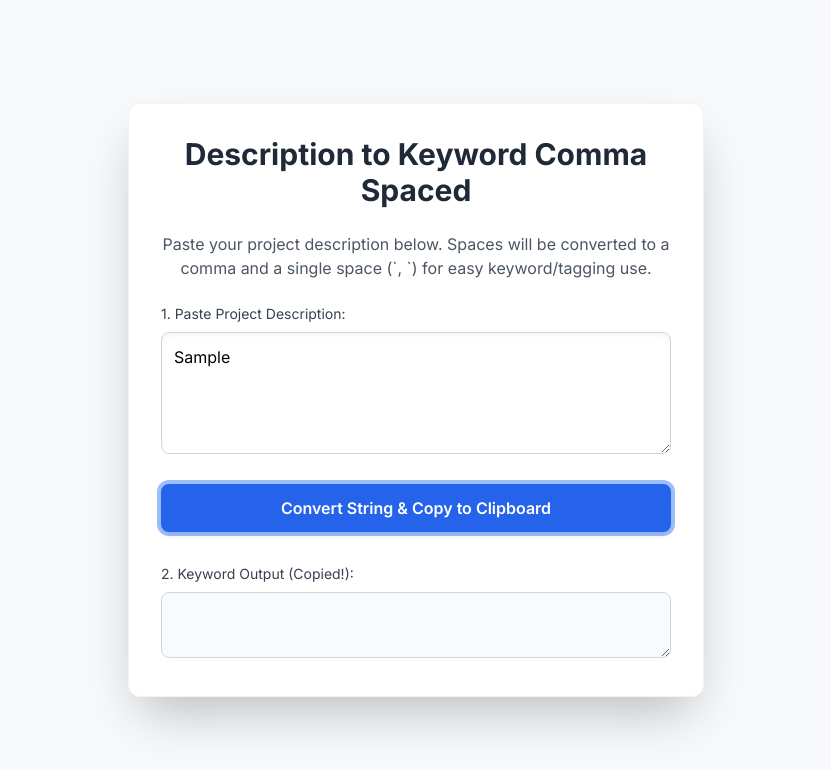
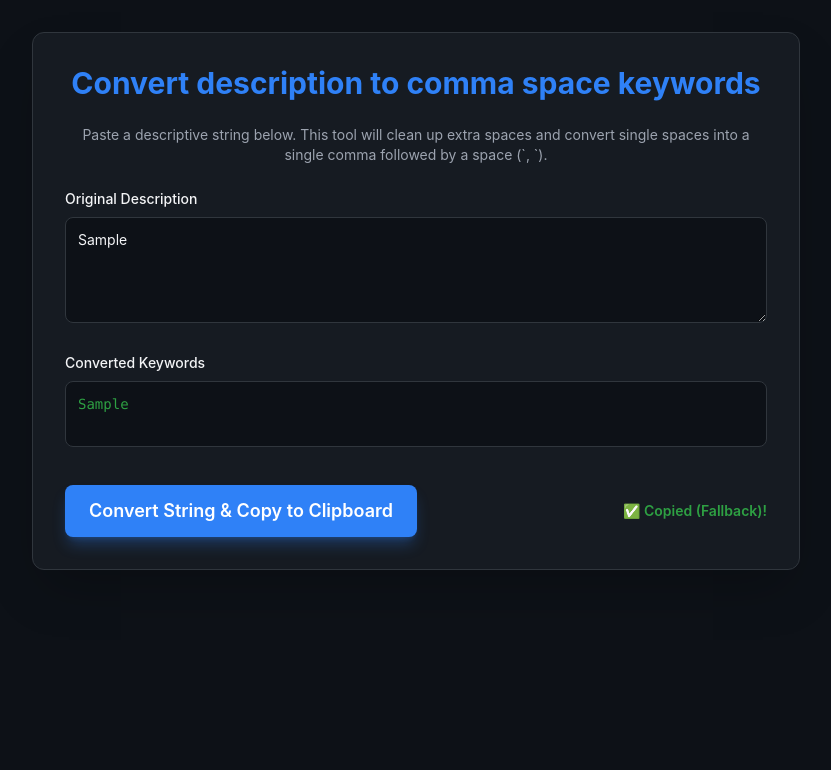
Before and after one commit to palangsi/Keyworder, a plain HTML site: page index.html in a window 1280 px wide. Both pictures are taken after typing "Sample" into the empty fields and a click on the button "Convert String & Copy to Clipboard". Shown: the whole page, without its empty margins (224-1055 px from the left). Drawn offline with nearby package versions, Linux system fonts and the light colour scheme.

Commit message:
Update index.html

```diff
--- a/index.html
+++ b/index.html
@@ -3,68 +3,172 @@
 <head>
     <meta charset="UTF-8">
     <meta name="viewport" content="width=device-width, initial-scale=1.0">
-    <title>Description to Keyword Converter</title>
+    <title>Convert description to comma space keywords</title>
     <!-- Load Tailwind CSS -->
     <script src="https://cdn.tailwindcss.com"></script>
+    <!-- Configure Tailwind for Inter font and custom colors -->
+    <script>
+        tailwind.config = {
+            theme: {
+                extend: {
+                    fontFamily: {
+                        sans: ['Inter', 'sans-serif'],
+                    },
+                    colors: {
+                        'gh-bg': '#0d1117',
+                        'gh-card': '#161b22',
+                        'gh-border': '#30363d',
+                        'gh-blue': '#2f81f7',
+                        'gh-green': '#2ea043',
+                    }
+                }
+            }
+        }
+    </script>
     <style>
-        /* Custom font */
-        @import url('https://fonts.googleapis.com/css2?family=Inter:wght@400;600;700&display=swap');
-        body {
-            font-family: 'Inter', sans-serif;
-            background-color: #f7f9fb;
+        /* Custom scrollbar styling for a cleaner look */
+        ::-webkit-scrollbar {
+            width: 8px;
+        }
+        ::-webkit-scrollbar-thumb {
+            background-color: #30363d;
+            border-radius: 4px;
+        }
+        ::-webkit-scrollbar-track {
+            background-color: #0d1117;
         }
     </style>
 </head>
-<body class="min-h-screen flex items-center justify-center p-4">
+<body class="bg-gh-bg text-gray-100 min-h-screen p-4 sm:p-8 font-sans flex items-start justify-center">
 
-    <div class="w-full max-w-xl bg-white p-6 md:p-8 rounded-xl shadow-2xl border border-gray-100">
-        <h1 class="text-3xl font-bold text-gray-800 mb-6 text-center">
-            Description to Keyword Comma Spaced
+    <div class="w-full max-w-3xl bg-gh-card border border-gh-border rounded-xl shadow-2xl p-6 sm:p-8">
+        <h1 class="text-3xl font-bold mb-6 text-center text-gh-blue">
+            Convert description to comma space keywords
         </h1>
-        <p class="text-gray-600 mb-6 text-center">
-            Paste your project description below. Spaces will be converted to a comma and a single space (`, `) for easy keyword/tagging use.
+        <p class="text-sm text-gray-400 mb-6 text-center">
+            Paste a descriptive string below. This tool will clean up extra spaces and convert single spaces into a single comma followed by a space (`, `).
         </p>
 
         <!-- Input Area -->
         <div class="mb-6">
-            <label for="inputString" class="block text-sm font-medium text-gray-700 mb-2">1. Paste Project Description:</label>
-            <textarea id="inputString" rows="4" class="w-full p-3 border border-gray-300 rounded-lg focus:ring-blue-500 focus:border-blue-500 transition duration-150 shadow-inner" placeholder="E.g., A lightweight utility for managing data structures efficiently"></textarea>
+            <label for="input-string" class="block text-sm font-medium mb-2">Original Description</label>
+            <textarea
+                id="input-string"
+                rows="4"
+                placeholder="e.g., A description of my awesome project that uses react and tailwind"
+                class="w-full p-3 bg-gh-bg border border-gh-border rounded-lg focus:ring-gh-blue focus:border-gh-blue outline-none transition duration-150 resize-y text-sm"
+            ></textarea>
         </div>
 
-        <!-- Conversion Button -->
+        <!-- Output Area (Read-Only) -->
         <div class="mb-8">
-            <button id="convertButton" onclick="convertAndCopy()" class="w-full bg-blue-600 hover:bg-blue-700 text-white font-semibold py-3 px-4 rounded-lg shadow-md transition duration-200 ease-in-out transform hover:scale-[1.01] focus:outline-none focus:ring-4 focus:ring-blue-500 focus:ring-opacity-50">
+            <label for="output-string" class="block text-sm font-medium mb-2">Converted Keywords</label>
+            <textarea
+                id="output-string"
+                rows="2"
+                readonly
+                placeholder="Converted result will appear here"
+                class="w-full p-3 bg-gh-bg border border-gh-border rounded-lg text-gh-green font-mono text-sm resize-none"
+            ></textarea>
+        </div>
+
+        <!-- Control and Status Area -->
+        <div class="flex flex-col sm:flex-row items-center justify-between space-y-4 sm:space-y-0">
+            <button
+                id="convert-button"
+                onclick="convertAndCopy()"
+                class="w-full sm:w-auto px-6 py-3 text-lg font-semibold rounded-lg text-white bg-gh-blue hover:bg-opacity-80 transition duration-150 focus:outline-none focus:ring-4 focus:ring-gh-blue/50 transform active:scale-95 shadow-lg shadow-gh-blue/30"
+            >
                 Convert String & Copy to Clipboard
             </button>
-        </div>
-
-        <!-- Output Area -->
-        <div>
-            <label for="outputString" class="block text-sm font-medium text-gray-700 mb-2">2. Keyword Output (Copied!):</label>
-            <textarea id="outputString" rows="2" readonly class="w-full p-3 border border-gray-300 bg-gray-50 rounded-lg text-gray-800 font-mono text-sm cursor-text"></textarea>
-
-            <!-- Message Box for Feedback -->
-            <div id="messageBox" class="mt-3 p-3 bg-green-100 border border-green-300 text-green-800 rounded-lg text-sm hidden">
-                Success! Keywords converted and copied to clipboard.
+            <div id="status-message" class="text-sm h-6 flex items-center text-gray-400 sm:ml-4">
+                Ready to convert.
             </div>
         </div>
     </div>
 
     <script>
-        // Use exponential backoff for retries
-        const exponentialBackoff = async (fn, maxRetries = 3, delay = 500) => {
-            for (let i = 0; i < maxRetries; i++) {
-                try {
-                    return await fn();
-                } catch (error) {
-                    if (i === maxRetries - 1) throw error;
-                    await new Promise(resolve => setTimeout(resolve, delay * (2 ** i)));
+        /**
+         * Converts the input string, updates the output, and copies the result to the clipboard.
+         */
+        function convertAndCopy() {
+            const inputElement = document.getElementById('input-string');
+            const outputElement = document.getElementById('output-string');
+            const statusElement = document.getElementById('status-message');
+            const inputString = inputElement.value;
+
+            if (!inputString.trim()) {
+                statusElement.className = "text-sm h-6 flex items-center text-yellow-400 sm:ml-4";
+                statusElement.textContent = "Error: Input cannot be empty.";
+                return;
+            }
+
+            // 1. Normalize spaces: replace all sequences of whitespace (including multiple spaces)
+            // with a single space, and then trim leading/trailing spaces.
+            const normalizedString = inputString.replace(/\s+/g, ' ').trim();
+
+            // 2. Replace the single space with a comma and a single space (", ")
+            const keywordsString = normalizedString.replace(/ /g, ', ');
+
+            // Update the output area
+            outputElement.value = keywordsString;
+
+            // 3. Copy the resulting string to the clipboard
+            try {
+                // Use the standard API if available
+                if (navigator.clipboard && navigator.clipboard.writeText) {
+                    navigator.clipboard.writeText(keywordsString).then(() => {
+                        // Success Feedback
+                        statusElement.className = "text-sm h-6 flex items-center text-gh-green font-semibold sm:ml-4";
+                        statusElement.textContent = "✅ Copied to clipboard!";
+                        setTimeout(() => {
+                            statusElement.className = "text-sm h-6 flex items-center text-gray-400 sm:ml-4";
+                            statusElement.textContent = "Ready to convert.";
+                        }, 3000);
+                    }).catch(err => {
+                        console.error('Failed to copy using navigator.clipboard:', err);
+                        fallbackCopy(keywordsString, statusElement);
+                    });
+                } else {
+                    // Fallback method for iFrames (execCommand)
+                    fallbackCopy(keywordsString, statusElement);
                 }
+            } catch (err) {
+                console.error('Clipboard operation failed:', err);
+                statusElement.className = "text-sm h-6 flex items-center text-red-400 sm:ml-4";
+                statusElement.textContent = "Error copying to clipboard.";
             }
-        };
-
+        }
 
         /**
-         * Converts the input description into comma-spaced keywords.
-         * 1. Normalizes spaces (replaces multiple spaces, newlines, tabs with a single space).
-         * 2. Replaces the single space with ", ".
+         * Fallback copy mechanism using document.execCommand('copy').
+         */
+        function fallbackCopy(textToCopy, statusElement) {
+            const textarea = document.createElement('textarea');
+            textarea.value = textToCopy;
+            textarea.style.position = 'fixed'; // Prevent scrolling to bottom
+            document.body.appendChild(textarea);
+            textarea.focus();
+            textarea.select();
+            try {
+                const successful = document.execCommand('copy');
+                if (successful) {
+                    statusElement.className = "text-sm h-6 flex items-center text-gh-green font-semibold sm:ml-4";
+                    statusElement.textContent = "✅ Copied (Fallback)!";
+                } else {
+                    throw new Error('execCommand failed');
+                }
+            } catch (err) {
+                statusElement.className = "text-sm h-6 flex items-center text-red-400 sm:ml-4";
+                statusElement.textContent = "Error: Cannot copy string.";
+            } finally {
+                document.body.removeChild(textarea);
+                setTimeout(() => {
+                    statusElement.className = "text-sm h-6 flex items-center text-gray-400 sm:ml-4";
+                    statusElement.textContent = "Ready to convert.";
+                }, 3000);
+            }
+        }
+    </script>
+</body>
+</html>
```
